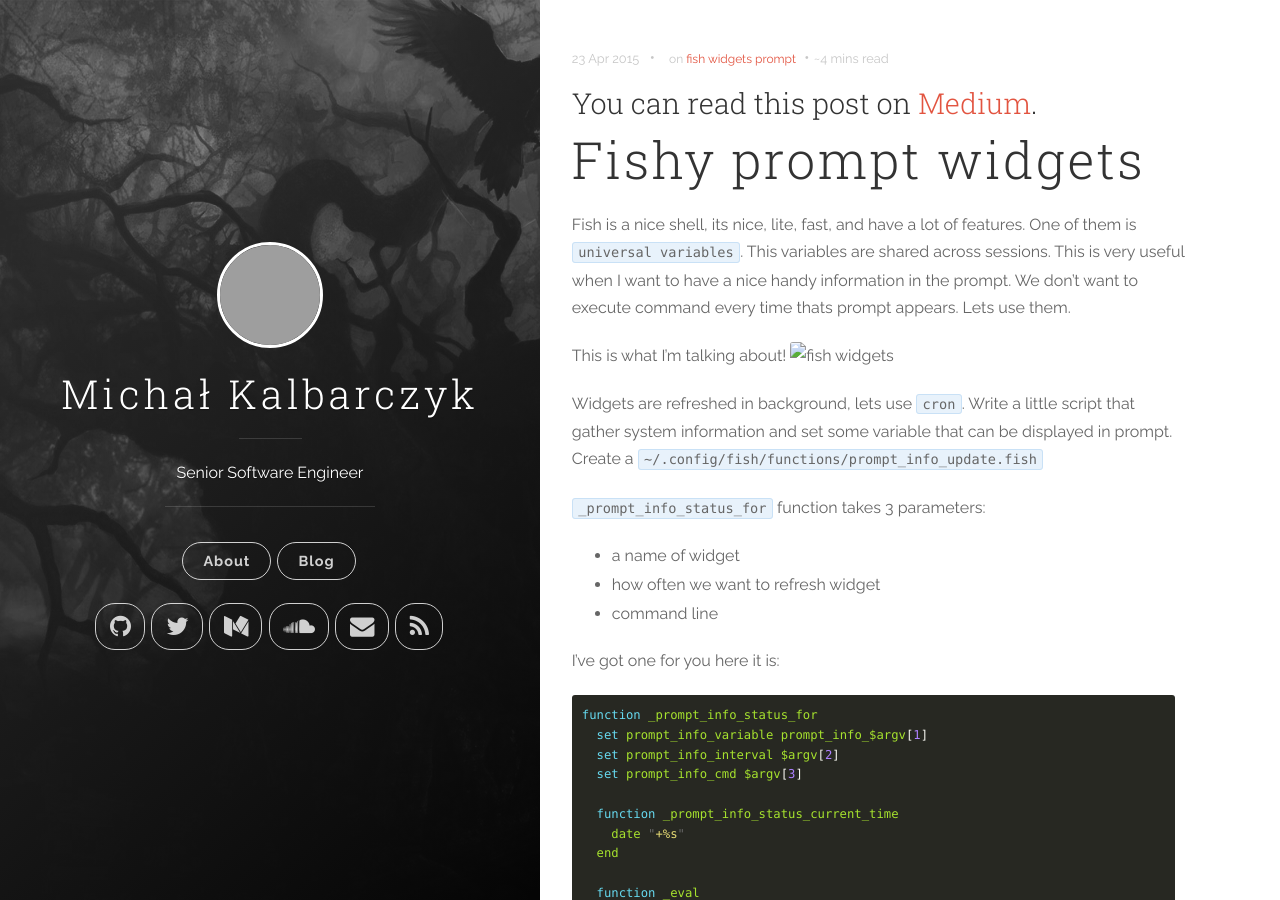
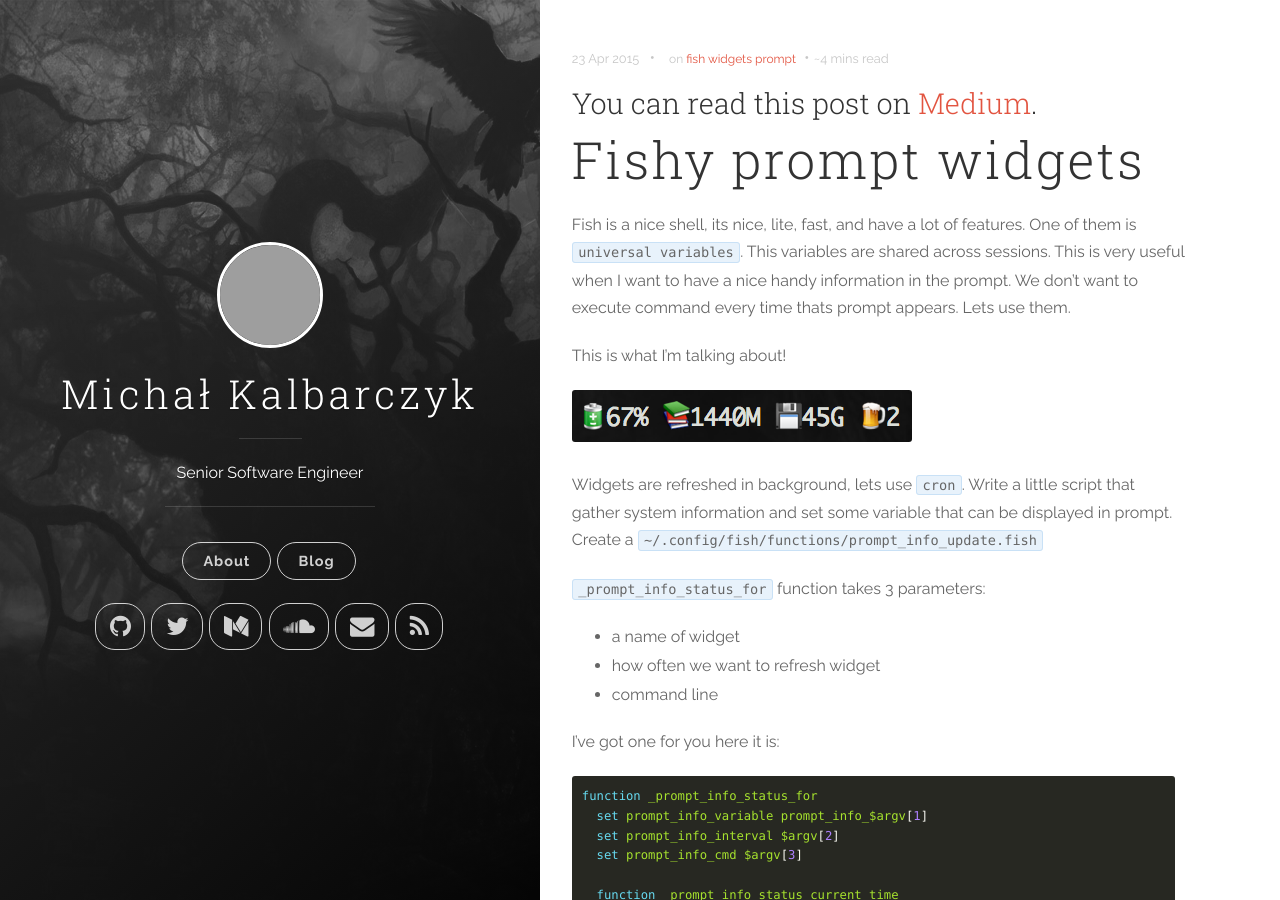
Before and after one commit to fazibear/fazibear.github.io, a Jekyll site: the page built from _posts/2015-04-23-fishy-prompt-widgets.md, in a window 1280 px wide and 900 px high. Built offline with Jekyll 4.4.1, drawn with Linux system fonts in a browser that asks for light colours; nearby versions of some CDN libraries; comment, search, counter and statistics services are not loaded; grey boxes are pictures that could not be loaded.

Commit message:
Fix typo

```diff
--- a/_posts/2015-04-23-fishy-prompt-widgets.md
+++ b/_posts/2015-04-23-fishy-prompt-widgets.md
@@ -10,7 +10,9 @@ medium_link: https://medium.com/@fazibear/59fd534869f0
 ---
 Fish is a nice shell, its nice, lite, fast, and have a lot of features. One of them is `universal variables`. This variables are shared across sessions. This is very useful when I want to have a nice handy information in the prompt. We don't want to execute command every time thats prompt appears. Lets use them.
 
-This is what I'm talking about! ![fish widgets](/image/fish_widgets.png)
+This is what I'm talking about!
+
+![fish widgets](/images/fish_widgets.png)
 
 Widgets are refreshed in background, lets use `cron`. Write a little script that gather system information and set some variable that can be displayed in prompt.
 Create a `~/.config/fish/functions/prompt_info_update.fish`
```
